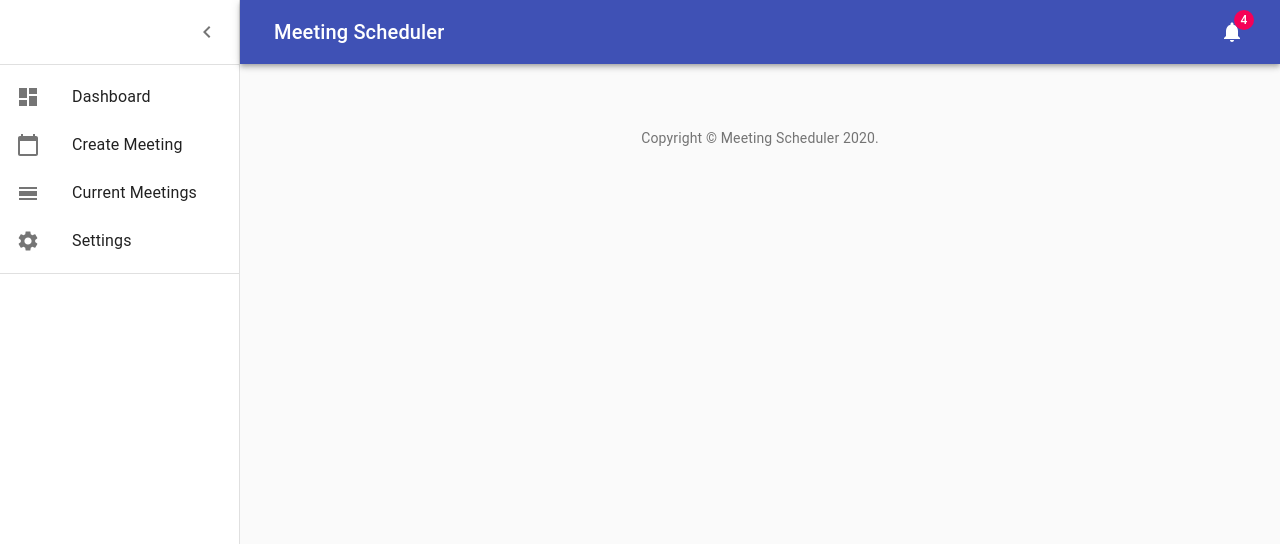
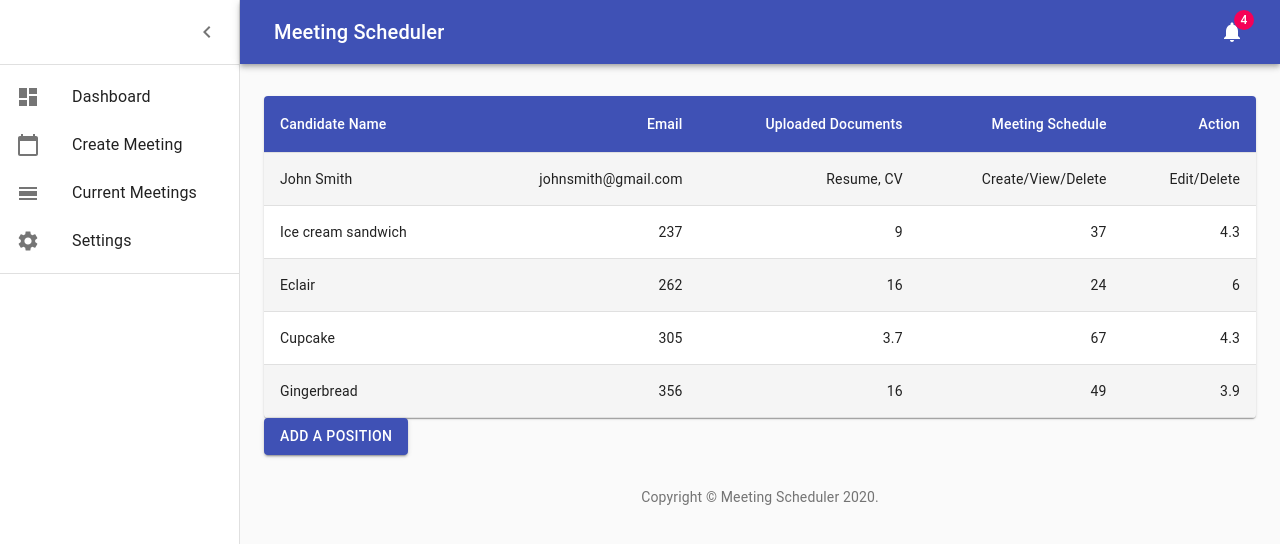
Before and after one commit to noahplautz/meeting-scheduler, a React (Create React App) app: page / in a window 1280 px wide. Shown: the top 544 px of the page. Built offline with nearby package versions, Linux system fonts and the light colour scheme.

Commit message:
added data table in Dashboard.js

```diff
--- a/public/index.html
+++ b/public/index.html
@@ -9,7 +9,6 @@
       name="description"
       content="Web site created using create-react-app"
     />
-    <link rel="apple-touch-icon" href="%PUBLIC_URL%/logo192.png" />
     <!--
       manifest.json provides metadata used when your web app is installed on a
       user's mobile device or desktop. See https://developers.google.com/web/fundamentals/web-app-manifest/
--- a/src/CreateMeeting.js
+++ b/src/CreateMeeting.js
@@ -0,0 +1,6 @@
+import React from "react";
+
+
+export default function Table({columns, data}) {
+  return (<p>Hello</p>);
+}
--- a/src/CurrentMeeting.js
+++ b/src/CurrentMeeting.js
@@ -0,0 +1,5 @@
+import React from "react";
+
+export default function CurrentMeeting() {
+  return (<p>Test</p>);
+}
--- a/src/Dashboard.js
+++ b/src/Dashboard.js
@@ -1,6 +1,6 @@
 import React from 'react';
 import clsx from 'clsx';
-import { makeStyles } from '@material-ui/core/styles';
+import {makeStyles, withStyles} from '@material-ui/core/styles';
 import CssBaseline from '@material-ui/core/CssBaseline';
 import Drawer from '@material-ui/core/Drawer';
 import Box from '@material-ui/core/Box';
@@ -19,9 +19,82 @@ import MenuIcon from '@material-ui/icons/Menu';
 import ChevronLeftIcon from '@material-ui/icons/ChevronLeft';
 import NotificationsIcon from '@material-ui/icons/Notifications';
 import { mainListItems, secondaryListItems } from './listItems';
-// import Chart from './Chart';
-// import Deposits from './Deposits';
-// import Orders from './Orders';
+
+import CreateMeeting from './CreateMeeting';
+import MaUTable from "@material-ui/core/Table";
+import TableHead from "@material-ui/core/TableHead";
+import TableRow from "@material-ui/core/TableRow";
+import TableCell from "@material-ui/core/TableCell";
+import TableBody from "@material-ui/core/TableBody";
+import Button from '@material-ui/core/Button';
+import {TableContainer} from "@material-ui/core";
+import Table from '@material-ui/core/Table';
+import {Style} from "@material-ui/icons";
+
+function createData(name, email, updocs, schedule, action) {
+  return { name, email, updocs, schedule, action };
+}
+
+const rows = [
+  createData('John Smith', "johnsmith@gmail.com", "Resume, CV", "Create/View/Delete", "Edit/Delete"),
+  createData('Ice cream sandwich', 237, 9.0, 37, 4.3),
+  createData('Eclair', 262, 16.0, 24, 6.0),
+  createData('Cupcake', 305, 3.7, 67, 4.3),
+  createData('Gingerbread', 356, 16.0, 49, 3.9),
+];
+
+const StyledTableCell = withStyles((theme) => ({
+  head: {
+    backgroundColor: '#3f51b5',
+    color: theme.palette.common.white,
+  },
+  body: {
+    fontSize: 14,
+  },
+}))(TableCell);
+
+const StyledTableRow = withStyles((theme) => ({
+  root: {
+    '&:nth-of-type(odd)': {
+      backgroundColor: theme.palette.action.hover,
+    },
+  },
+}))(TableRow);
+
+
+function BasicTable() {
+  const classes = useStyles();
+
+  return (
+
+    <TableContainer component={Paper}>
+      <Table className={classes.table}>
+        <TableHead>
+          <TableRow>
+            <StyledTableCell>Candidate Name</StyledTableCell>
+            <StyledTableCell align="right">Email</StyledTableCell>
+            <StyledTableCell align="right">Uploaded Documents</StyledTableCell>
+            <StyledTableCell align="right">Meeting Schedule</StyledTableCell>
+            <StyledTableCell align="right">Action</StyledTableCell>
+          </TableRow>
+        </TableHead>
+      <TableBody>
+        {rows.map((row) => (
+          <StyledTableRow key={row.name}>
+            <TableCell component="th" scope="row">
+              {row.name}
+            </TableCell>
+            <TableCell align="right">{row.email}</TableCell>
+            <TableCell align="right">{row.updocs}</TableCell>
+            <TableCell align="right">{row.schedule}</TableCell>
+            <TableCell align="right">{row.action}</TableCell>
+          </StyledTableRow>
+        ))}
+      </TableBody>
+      </Table>
+    </TableContainer>
+  );
+}
 
 function Copyright() {
   return (
@@ -39,6 +112,9 @@ function Copyright() {
 const drawerWidth = 240;
 
 const useStyles = makeStyles((theme) => ({
+  table: {
+    minWidth: 650,
+  },
   root: {
     display: 'flex',
   },
@@ -128,6 +204,7 @@ export default function Dashboard() {
   };
   const fixedHeightPaper = clsx(classes.paper, classes.fixedHeight);
 
+
   return (
     <div className={classes.root}>
       <CssBaseline />
@@ -171,7 +248,14 @@ export default function Dashboard() {
       </Drawer>
       <main className={classes.content}>
         <div className={classes.appBarSpacer} />
-        <Container maxWidth="lg" className={classes.container}>
+        <Container maxWidth="auto" className={classes.container}>
+
+          {/*<Grid container spacing={3}>*/}
+            <BasicTable />
+          <Button variant={"contained"} color="primary">Add a Position</Button>
+            {/*<TableC columns={columns} data={data} />*/}
+
+          {/*</Grid>*/}
           {/* <Grid container spacing={3}>
             Chart
             <Grid item xs={12} md={8} lg={9}>
--- a/src/listItems.js
+++ b/src/listItems.js
@@ -11,7 +11,6 @@ import LayersIcon from '@material-ui/icons/Layers';
 import SettingsIcon from '@material-ui/icons/Settings';
 import CalendarTodayIcon from '@material-ui/icons/CalendarToday';
 import CalendarViewDayIcon from '@material-ui/icons/CalendarViewDay';
-// import AssignmentIcon from '@material-ui/icons/Assignment';
 
 export const mainListItems = (
   <div>
@@ -25,7 +24,9 @@ export const mainListItems = (
       <ListItemIcon>
         <CalendarTodayIcon />
       </ListItemIcon>
-      <ListItemText primary="Create Meeting" />
+      {/*<Link color="" href={CreateMeeting}>*/}
+        <ListItemText primary="Create Meeting"/>
+      {/*</Link>*/}
     </ListItem>
     <ListItem button>
       <ListItemIcon>
```
Also changed, not shown: package.json (+6 -1 lines), 1 other file (tests, documents, lock files or other folders).
